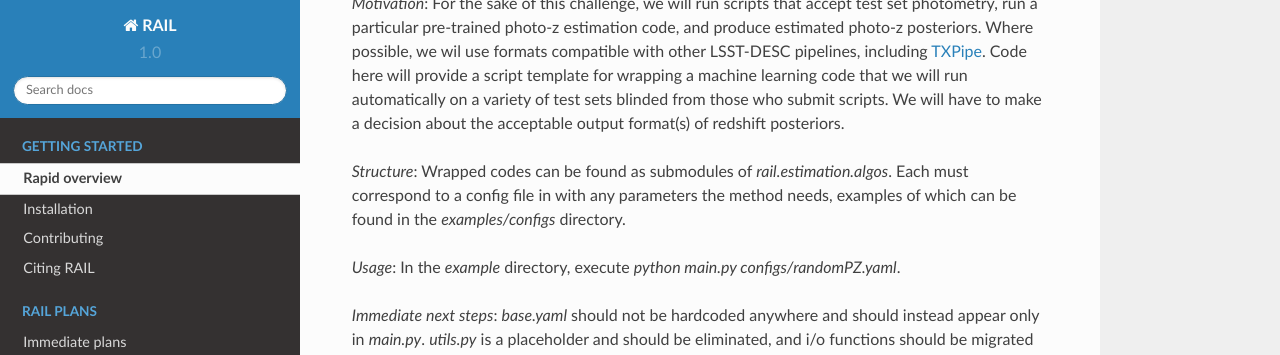
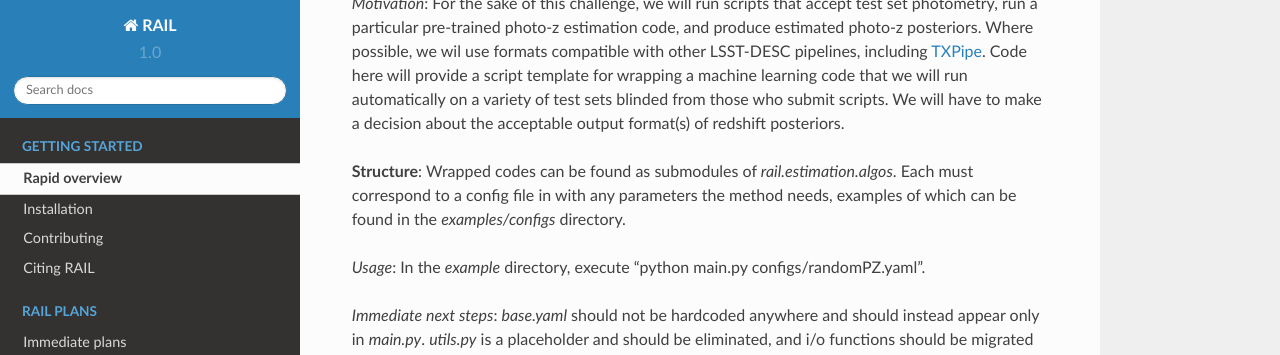
Before and after one commit to LSSTDESC/rail_attic, a Sphinx documentation site: the page built from docs/source/overview.rst, in a window 1280 px wide and 900 px high, scrolled down 512 px. Shown: the top 355 px of the window. Built offline with Sphinx 7.4.7 and the Read the Docs theme 2.0.0, drawn with Linux system fonts in a browser that asks for light colours.

```diff
--- a/docs/source/overview.rst
+++ b/docs/source/overview.rst
@@ -22,10 +22,10 @@ Where possible, we wil use formats compatible with other LSST-DESC pipelines, in
 Code here will provide a script template for wrapping a machine learning code that we will run automatically on a variety of test sets blinded from those who submit scripts.
 We will have to make a decision about the acceptable output format(s) of redshift posteriors.
 
-`Structure`: Wrapped codes can be found as submodules of `rail.estimation.algos`.
+**Structure**: Wrapped codes can be found as submodules of `rail.estimation.algos`.
 Each must correspond to a config file in with any parameters the method needs, examples of which can be found in the `examples/configs` directory.
 
-`Usage`: In the `example` directory, execute `python main.py configs/randomPZ.yaml`.
+*Usage*: In the `example` directory, execute "python main.py configs/randomPZ.yaml".
 
 `Immediate next steps`: `base.yaml` should not be hardcoded anywhere and should instead appear only in `main.py`.
 `utils.py` is a placeholder and should be eliminated, and i/o functions should be migrated elsewhere.
```
